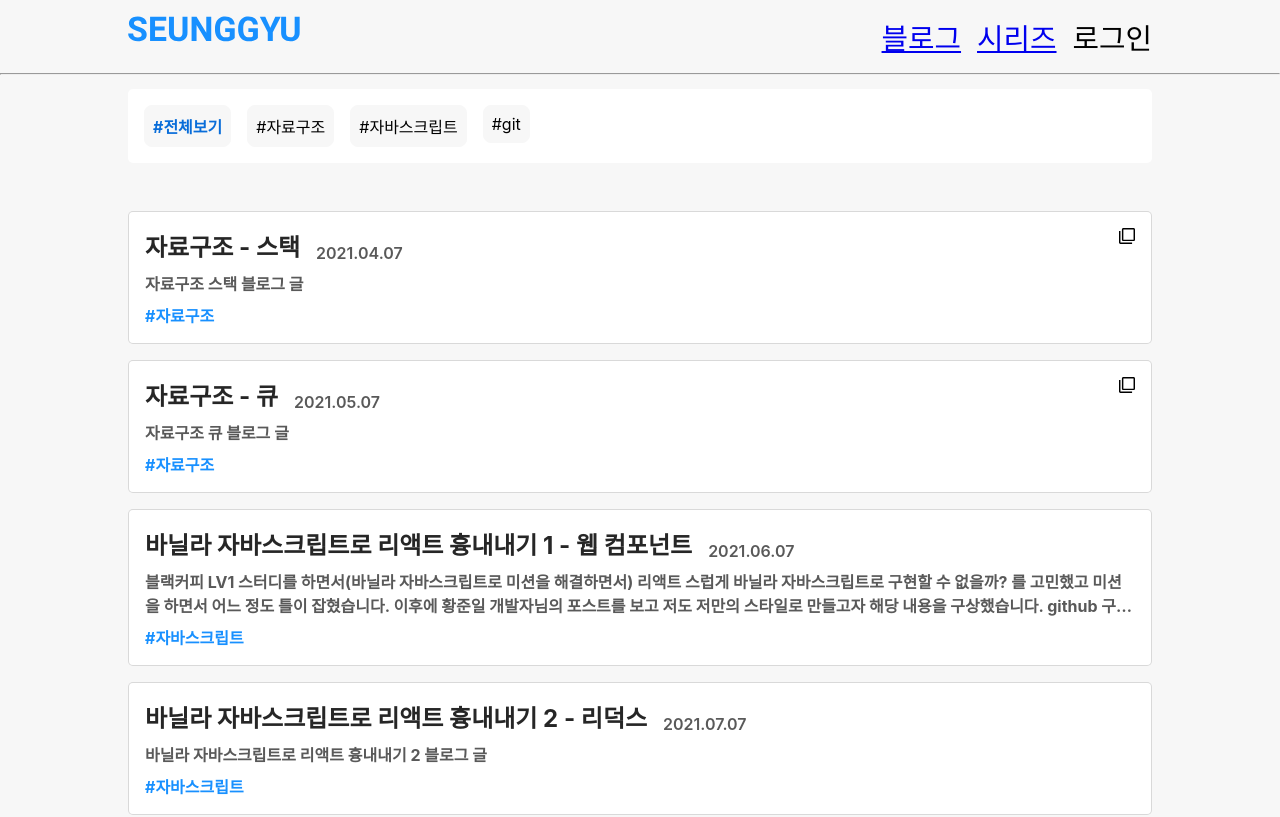
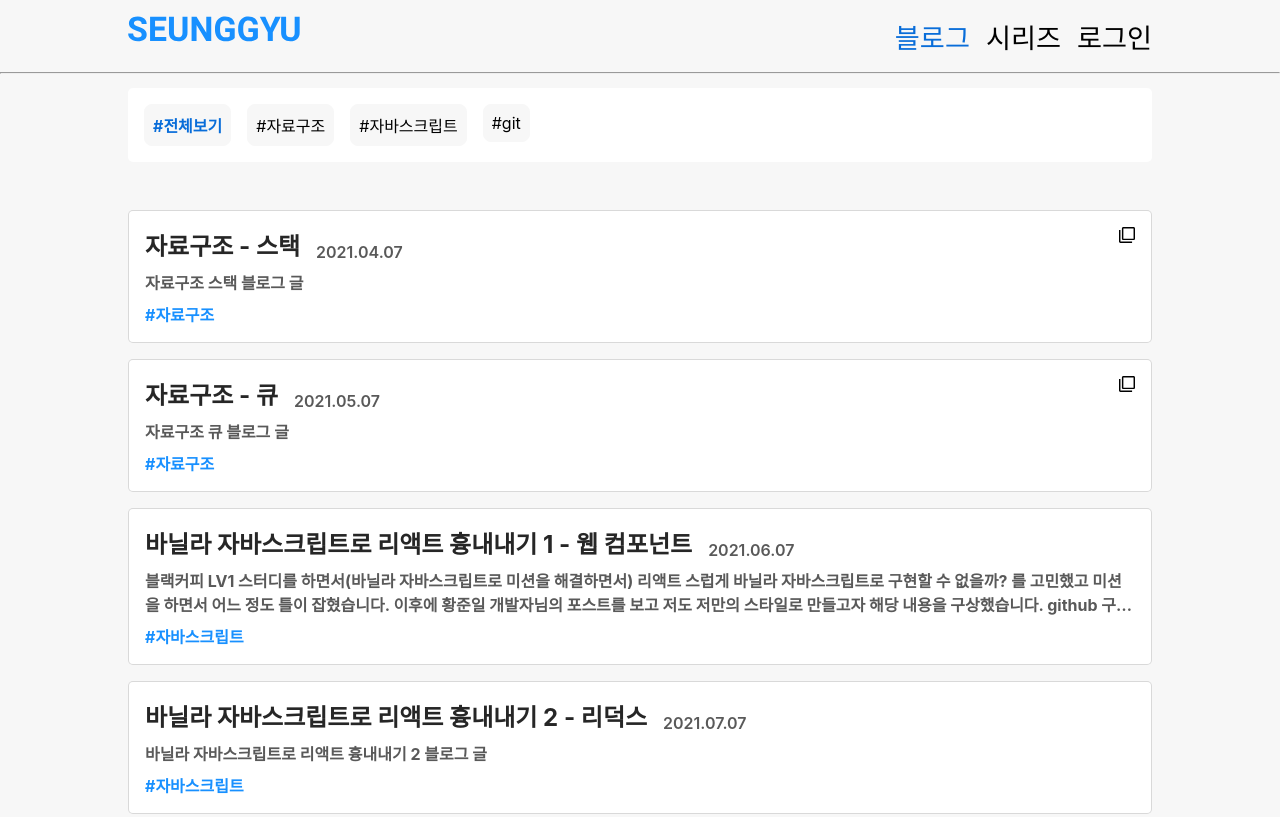
Before and after one commit to CodeSoom/project-react-6-KIMSEUNGGYU, a React app: page / in a window 1280 px wide. Shown: the top 817 px of the page. Built offline with nearby package versions, Linux system fonts and the light colour scheme; data requests are answered from the project's data file.

Commit message:
[feat] 메뉴 선택 UI 기능 구현

```diff
--- a/src/components/Header.jsx
+++ b/src/components/Header.jsx
@@ -1,6 +1,6 @@
 import styled from '@emotion/styled';
 
-import { Link } from 'react-router-dom';
+import { Link, NavLink } from 'react-router-dom';
 
 import LogoImage from '@/images/logo.svg';
 
@@ -10,19 +10,21 @@ export default function Header() {
       <Link to="/">
         <img src={LogoImage} alt="logo" />
       </Link>
-      <ul>
+      <nav>
         <li>
-          <Link to="/">
+          <StyledNavLink to="/">
             블로그
-          </Link>
+          </StyledNavLink>
         </li>
         <li>
-          <Link to="/series">
+          <StyledNavLink to="/series">
             시리즈
-          </Link>
+          </StyledNavLink>
         </li>
-        <li>로그인</li>
-      </ul>
+        <li>
+          로그인
+        </li>
+      </nav>
     </Wrapper>
   );
 }
@@ -37,12 +39,24 @@ const Wrapper = styled.header`
     cursor: pointer;
   }
 
-  ul {
+  nav {
     display: flex;
   }
+
   li {
     list-style: none;
     margin-left: 1rem;
-    font-size: 1.8rem;
+    font-size: 1.7rem;
   }
 `;
+
+const StyledNavLink = styled(NavLink)`
+  cursor: pointer;
+
+  &:hover {
+    color: ${({ theme }) => theme.color.hover};
+  }
+  &.active {
+    color: ${({ theme }) => theme.color.active};
+  }
+`;
--- a/src/styles/global.css
+++ b/src/styles/global.css
@@ -35,3 +35,9 @@ h2 {
 p {
     margin: 0;
 }
+
+a {
+    cursor: text;
+    text-decoration: none;
+    color: black;
+}
```
Also changed, not shown: 1 other file (tests, documents, lock files or other folders).
